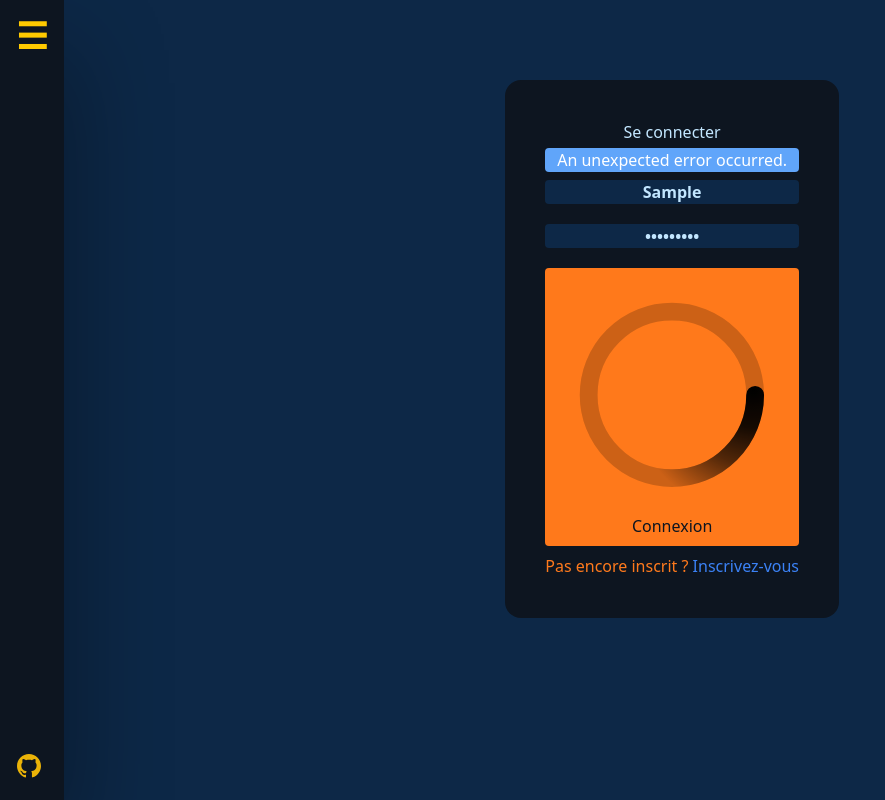
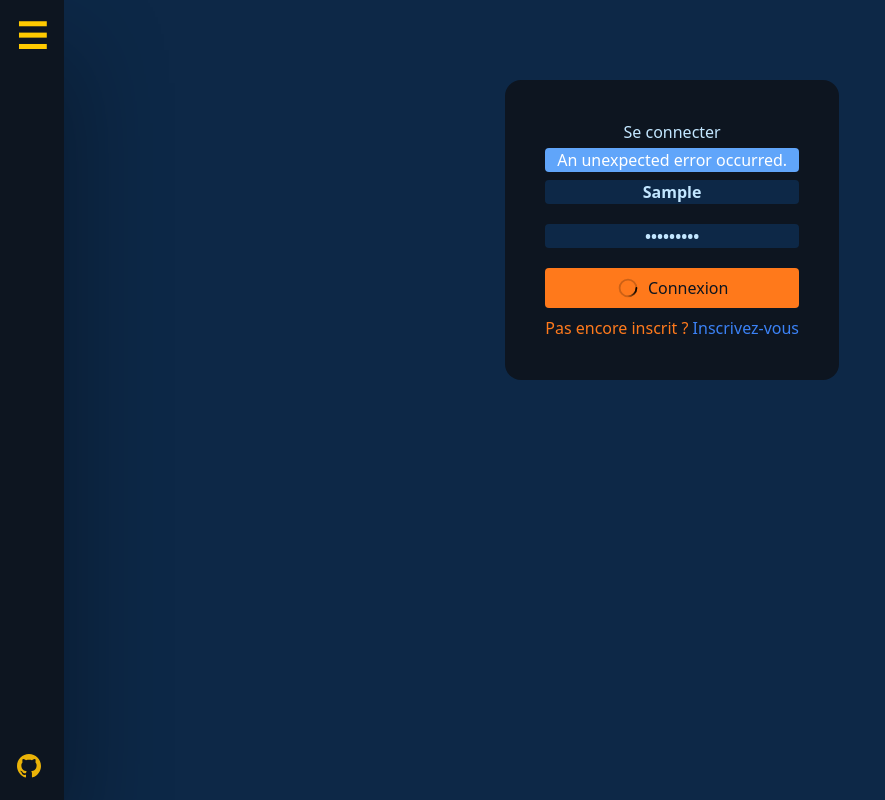
Before and after one commit to ArthurDesmonts/typeFaster, a Vue app: page /typeFaster/signIn in a window 1280 px wide. Both pictures are taken after typing "Sample", "Sample123" into the empty fields and a click on the button "Connexion". Shown: the whole page, without its empty margins (0-885 px from the left). Built offline with nearby package versions, Linux system fonts and the light colour scheme; no server answers.

Commit message:
ADD loading SVG on the signIn button

```diff
--- a/src/components/signIn.vue
+++ b/src/components/signIn.vue
@@ -11,6 +11,8 @@ const store = useStore();
 const name = ref("");
 const password = ref("");
 
+const serverResponse = ref(false);
+
 const nameInput = ref(null);
 const passwordInput = ref(null);
 
@@ -22,12 +24,14 @@ function allParamsCheck() {
 }
 
 async function postLogin() {
+  serverResponse.value = true;
   if(!allParamsCheck()){ return; }
   try {
     const response = await axios.post("https://api-rest-text-game.vercel.app/user/login", {
       name: name.value,
       password: password.value
     });
+    serverResponse.value = false;
     console.log(response.data);
     await store.dispatch('updateUserId', response.data.userId);
     await router.push('/typeFaster/profil');
@@ -58,8 +62,8 @@ async function postLogin() {
               <input type="password" placeholder="Mot de passe" ref="passwordInput"
                      class="form-control bg-customBlue-800 rounded font-bold text-center w-full" v-model="password">
             </div>
-            <button type="submit" class="btn btn-primary bg-customOrange-500 rounded text-customBlue-900 p-2">
-              <svg xmlns="http://www.w3.org/2000/svg" viewBox="0 0 200 200">
+            <button type="submit" class="btn btn-primary bg-customOrange-500 rounded text-customBlue-900 p-2 flex items-center gap-x-2 justify-center">
+              <svg v-if="serverResponse" xmlns="http://www.w3.org/2000/svg" viewBox="0 0 200 200" class="w-6 h-6">
                 <radialGradient id="a10" cx=".66" fx=".66" cy=".3125" fy=".3125" gradientTransform="scale(1.5)">
                   <stop offset="0" stop-color="#000000"></stop>
                   <stop offset=".3" stop-color="#000000" stop-opacity=".9"></stop>
```
